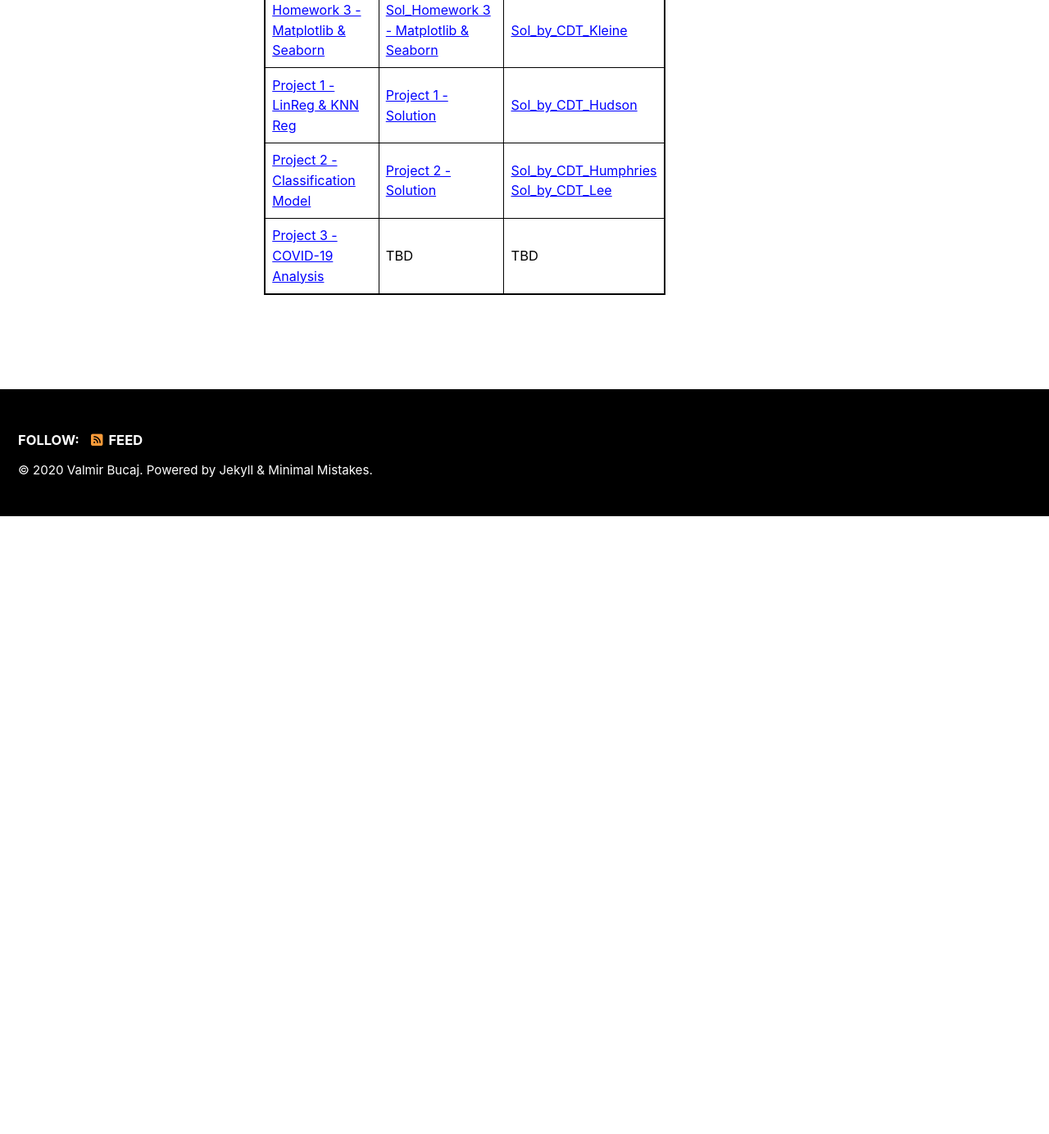
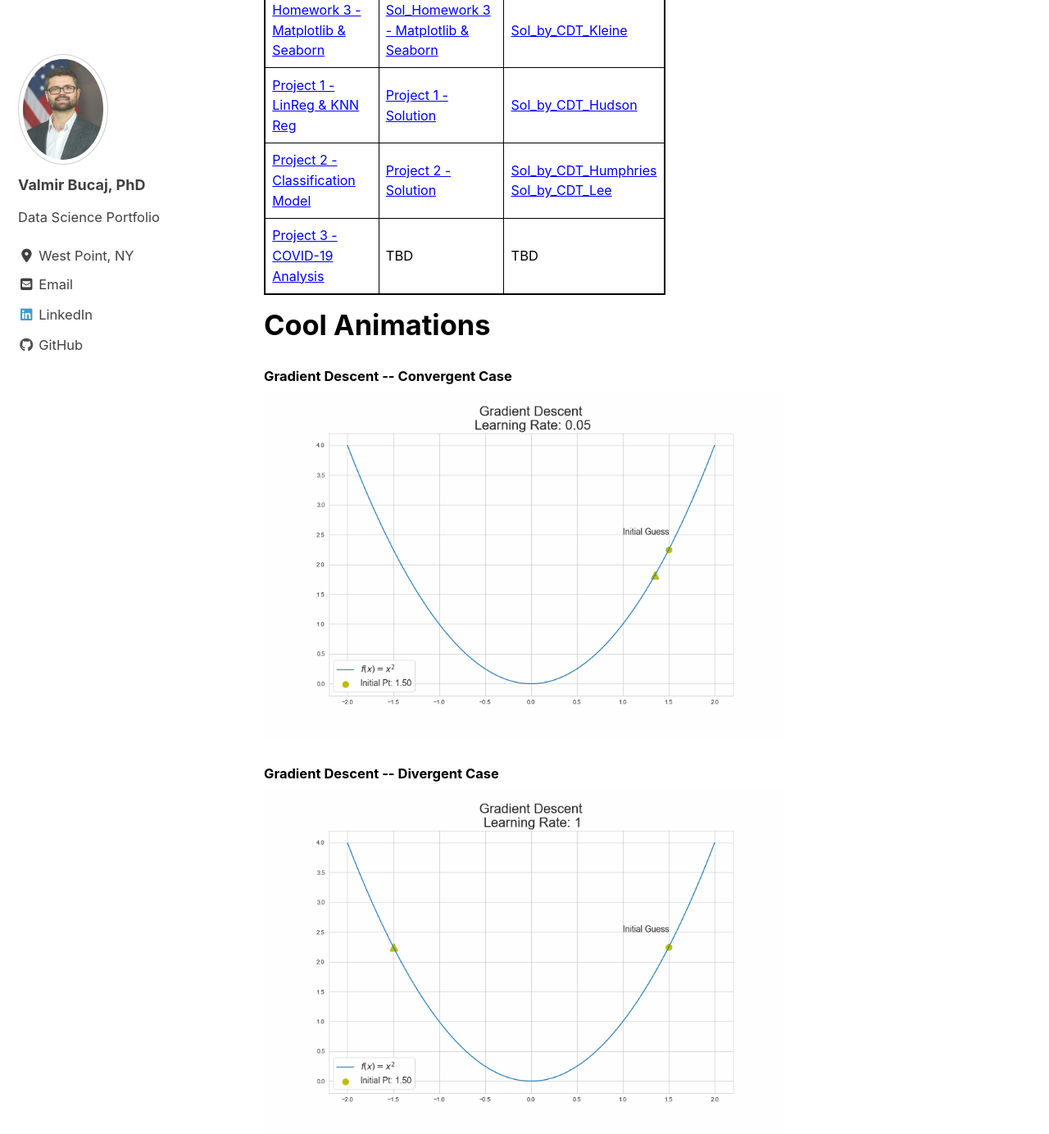
Before and after one commit to vbucaj/vbucaj.github.io, a Jekyll site: the page built from _pages/MA477.md, in a window 1280 px wide and 1400 px high, scrolled down 2537 px. Shown: the top 1384 px of the window at 82% size. Built offline with Jekyll 4.4.1, drawn with Linux system fonts in a browser that asks for light colours; cached includes are drawn as plain includes; nearby versions of some CDN libraries; before the commit the page ends 3167 px from its top, so only the background shows below that.

Commit message:
grad descent animation

```diff
--- a/_pages/MA477.md
+++ b/_pages/MA477.md
@@ -225,3 +225,12 @@
 
 </body>
 </html>
+
+
+<h1>Cool Animations</h1>
+
+<h4>Gradient Descent -- Convergent Case</h4>
+<img src="/images/grad_descent.gif" alt='animated hospitalizations' width='1300' height='900'/>
+
+<h4>Gradient Descent -- Divergent Case</h4>
+<img src="/images/grad_descent_div.gif" alt='animated hospitalizations' width='1300' height='900'/>
```
Also changed, not shown: images/grad_descent.gif (added), images/grad_descent_div.gif (added).
